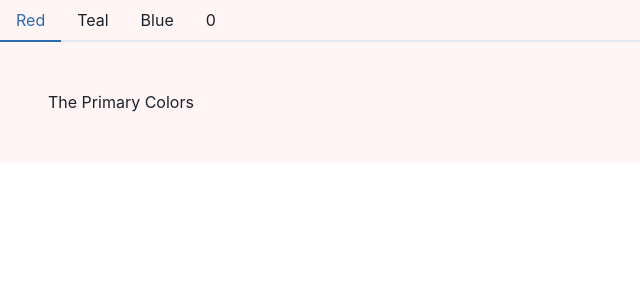
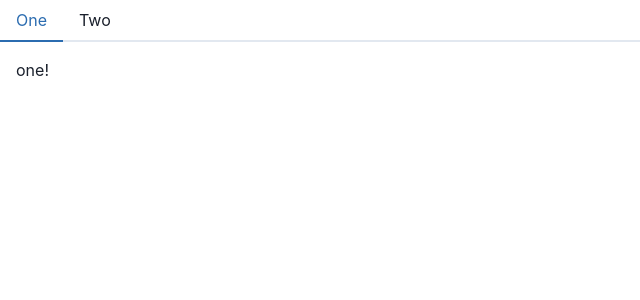
Before and after one commit to kupuma-ru21/urql_chakra, a Next.js app: page / in a window 1280 px wide. Shown: the top 300 px of the page, without its empty margins (0-640 px from the left). Built offline with nearby package versions, Linux system fonts and the light colour scheme.

Commit message:
feat: Lazily mounting tab panels

```diff
--- a/src/app/page.tsx
+++ b/src/app/page.tsx
@@ -10,24 +10,21 @@ import {
 import { useState } from "react";
 
 export default function Page() {
-  const colors = useColorModeValue(
-    ["red.50", "teal.50", "blue.50"],
-    ["red.900", "teal.900", "blue.900"]
-  );
-  const [tabIndex, setTabIndex] = useState(0);
-  const bg = colors[tabIndex];
   return (
-    <Tabs onChange={(index) => setTabIndex(index)} bg={bg}>
+    <Tabs isLazy>
       <TabList>
-        <Tab>Red</Tab>
-        <Tab>Teal</Tab>
-        <Tab>Blue</Tab>
-        <Tab>{tabIndex}</Tab>
+        <Tab>One</Tab>
+        <Tab>Two</Tab>
       </TabList>
-      <TabPanels p="2rem">
-        <TabPanel>The Primary Colors</TabPanel>
-        <TabPanel>Are 1, 2, 3</TabPanel>
-        <TabPanel>Red, yellow and blue.</TabPanel>
+      <TabPanels>
+        {/* initially mounted */}
+        <TabPanel>
+          <p>one!</p>
+        </TabPanel>
+        {/* initially not mounted */}
+        <TabPanel>
+          <p>two!</p>
+        </TabPanel>
       </TabPanels>
     </Tabs>
   );
```
